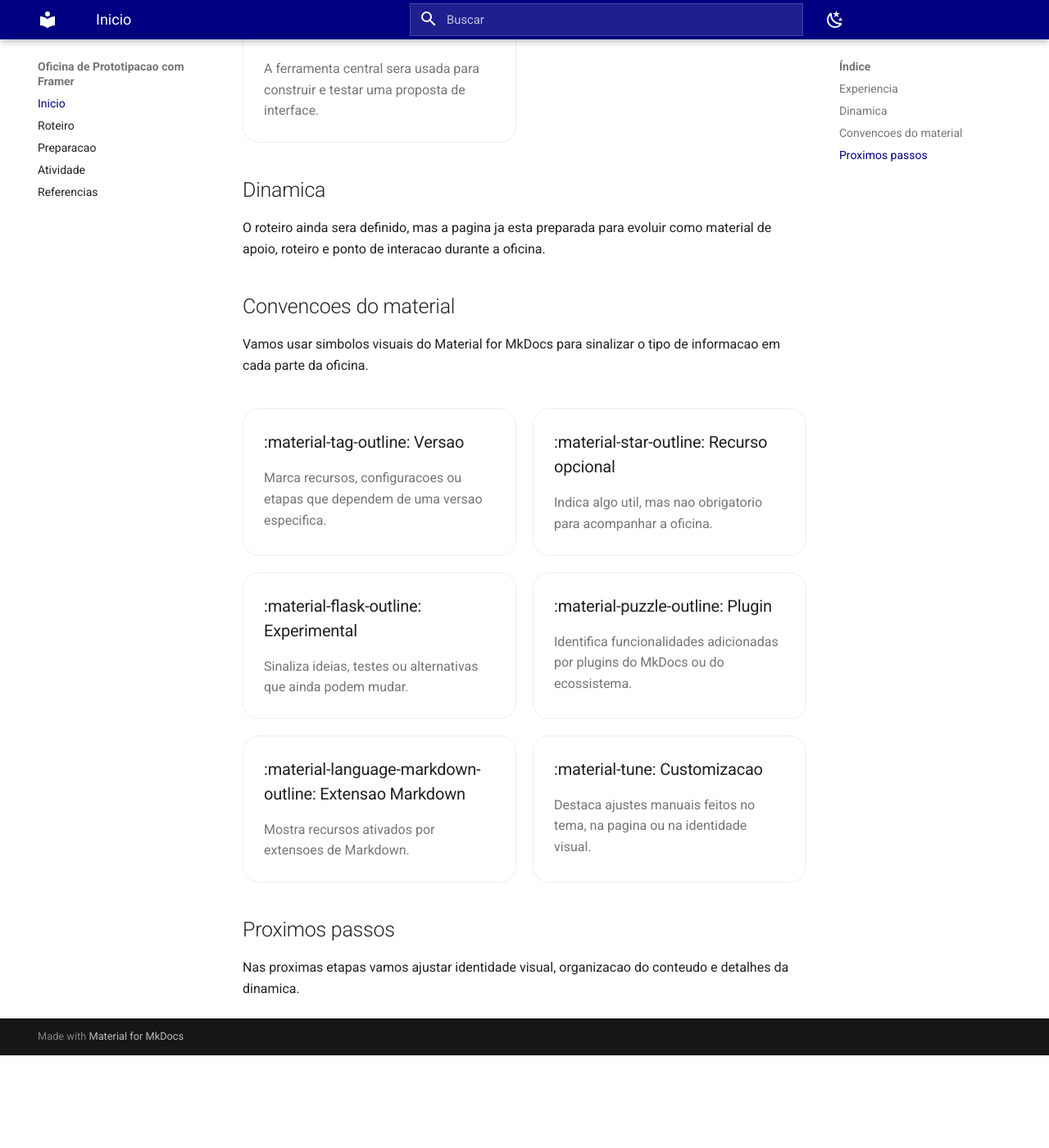
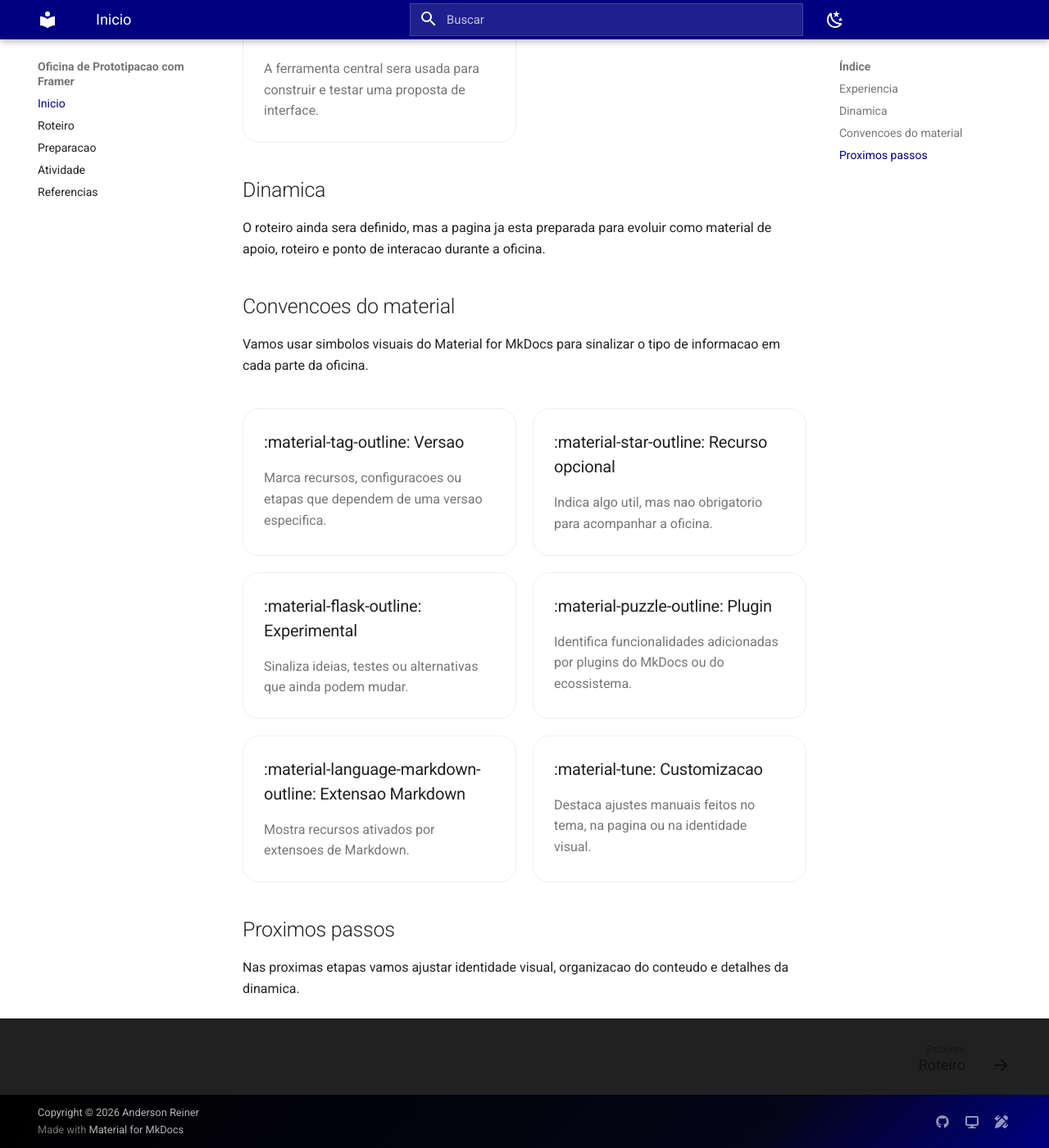
Before and after one commit to AndersonReiner/oficina-framer, an MkDocs documentation site: the page built from docs/index.md, in a window 1280 px wide and 1400 px high, scrolled down 993 px. Shown: the whole window at 82% size. Built offline with MkDocs 1.6.1 and Material for MkDocs 9.7.7, drawn with Linux system fonts in a browser that asks for light colours; before the commit the page ends 2280 px from its top, so only the background shows below that.

Commit message:
feat: configure site footer

```diff
--- a/docs/stylesheets/workshop.css
+++ b/docs/stylesheets/workshop.css
@@ -115,6 +115,36 @@
   --md-footer-bg-color--dark: #000000;
 }
 
+.md-footer {
+  border-top: 1px solid var(--md-default-fg-color--lightest);
+}
+
+.md-footer-meta {
+  background:
+    linear-gradient(135deg, #000000, #050517 72%, #000080);
+}
+
+.md-footer-meta__inner {
+  align-items: center;
+}
+
+.md-footer__link {
+  color: var(--md-default-fg-color--light);
+}
+
+.md-footer__link:hover,
+.md-footer-meta a:hover {
+  color: var(--md-typeset-a-color);
+}
+
+.md-social__link {
+  opacity: 0.82;
+}
+
+.md-social__link:hover {
+  opacity: 1;
+}
+
 .hero {
   border: 1px solid var(--md-default-fg-color--lightest);
   border-radius: 28px;
--- a/mkdocs.yml
+++ b/mkdocs.yml
@@ -23,6 +23,7 @@ theme:
     - navigation.instant
     - navigation.instant.progress
     - navigation.tracking
+    - navigation.footer
     - navigation.sections
     - navigation.top
     - content.code.copy
@@ -34,6 +35,20 @@ theme:
 
 extra_css:
   - stylesheets/workshop.css
+
+copyright: Copyright &copy; 2026 Anderson Reiner
+
+extra:
+  social:
+    - icon: fontawesome/brands/github
+      link: https://github.com/AndersonReiner/oficina-framer
+      name: Repositorio da oficina no GitHub
+    - icon: fontawesome/solid/display
+      link: https://andersonreiner.github.io/oficina-framer/
+      name: Pagina publicada da oficina
+    - icon: fontawesome/solid/pen-ruler
+      link: https://www.framer.com/
+      name: Framer
 
 nav:
   - Inicio: index.md
```
